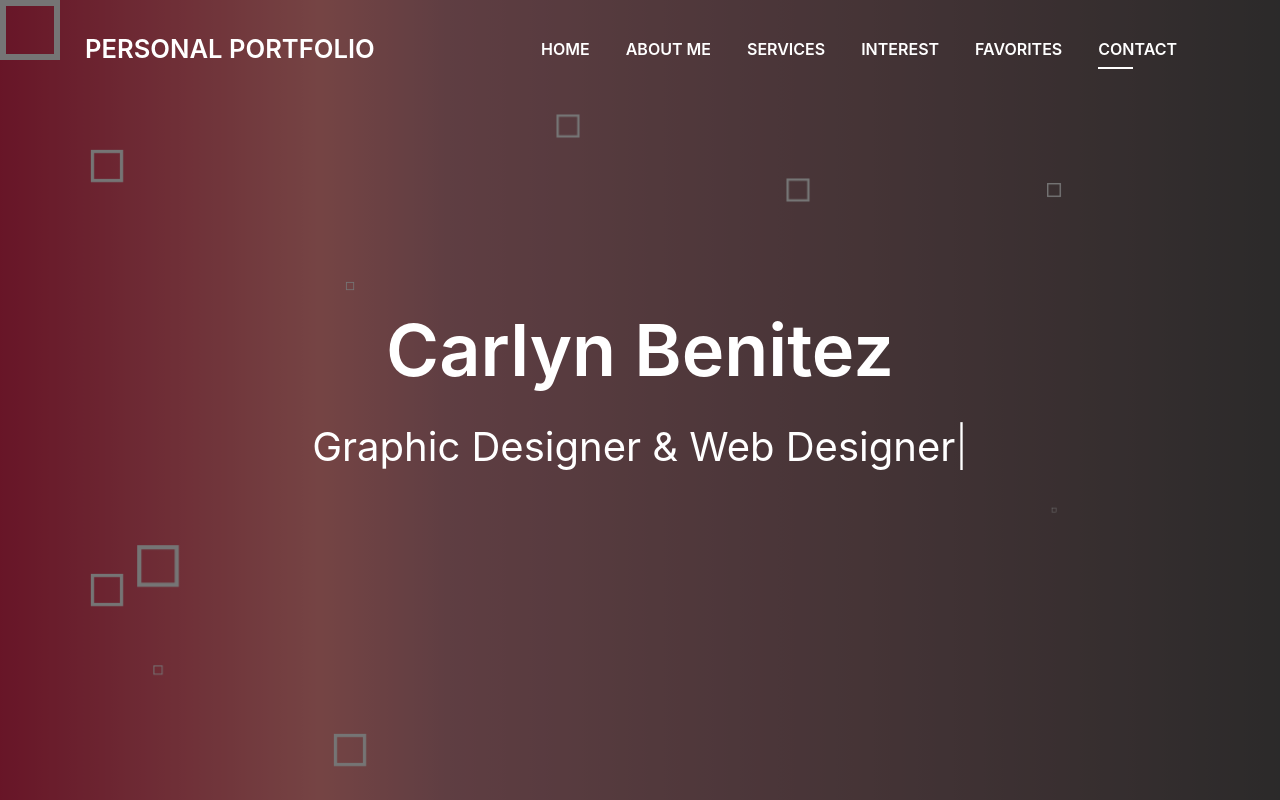
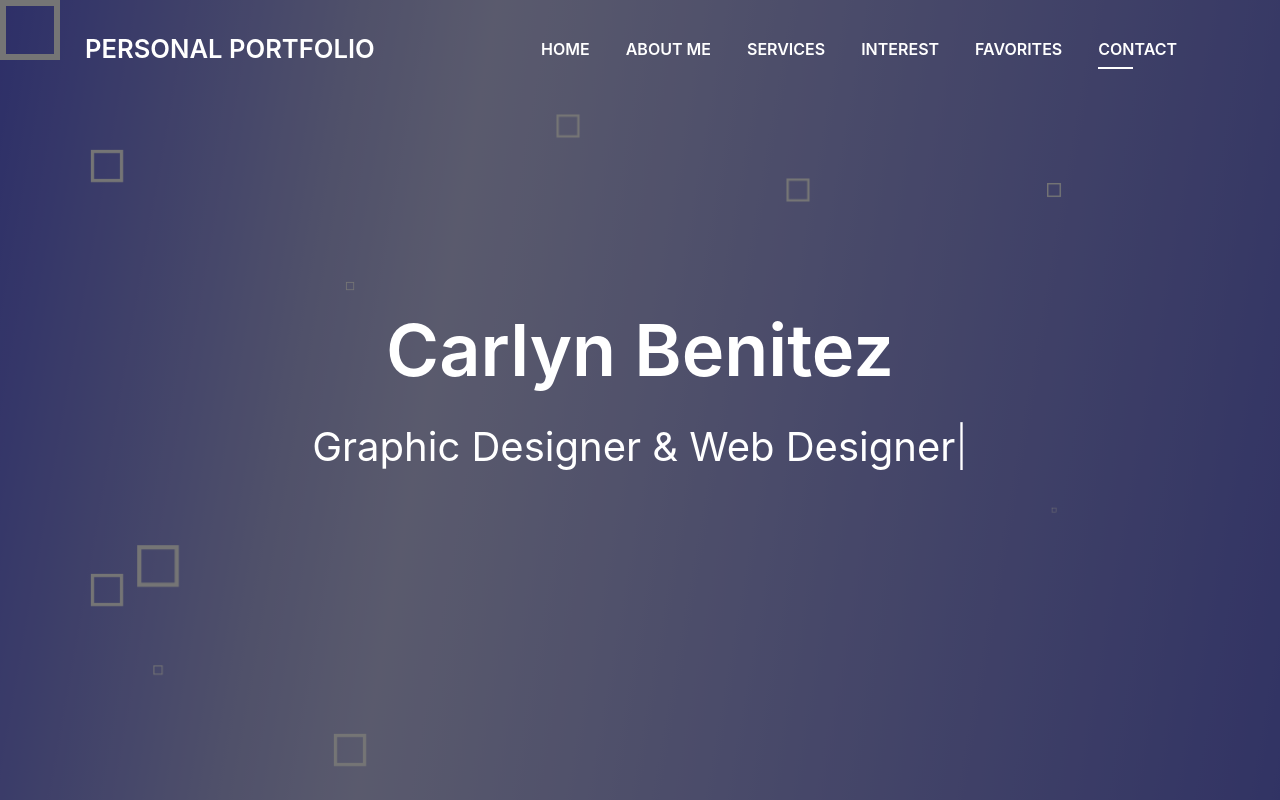
Before and after one commit to BSIT-Web-Programming-2024/Carolyn-Soriano, a plain HTML site: page index.html in a window 1280 px wide. Shown: the top 800 px of the page. Drawn offline with Linux system fonts and the light colour scheme; files whose address does not match are found by name.

Commit message:
Update style.css

```diff
--- a/style.css
+++ b/style.css
@@ -8,7 +8,7 @@ body{
   width: 100%;
   height: 100%;
   overflow: hidden;
-  background: linear-gradient(90deg, rgb(226, 47, 86) 0%,rgb(255, 149, 149) 25%, rgb(207, 135, 145) 35%, rgb(95, 92, 92) 100%);
+  background: linear-gradient(100deg, rgb(99, 103, 227) 0%,rgb(173, 175, 231) 25%, rgb(196, 197, 238) 35%, rgb(108, 112, 218) 100%);
 }
 h2{
   font-family: poppins;
```
